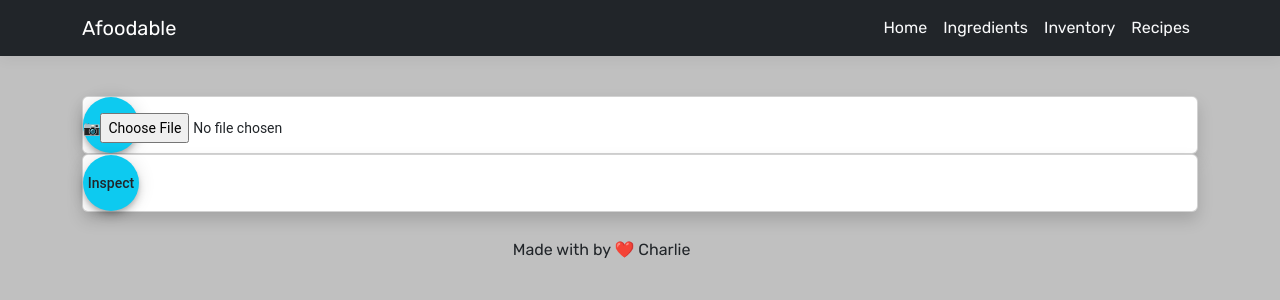
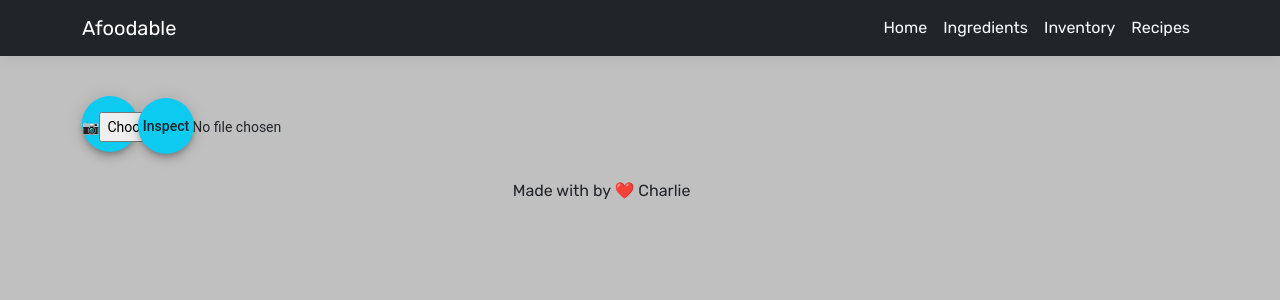
Before and after one commit to CharlieSaunders/Afoodable, an Angular app in the folder Client/: page /inventory in a window 1280 px wide. Shown: the top 300 px of the page. Built offline with nearby package versions, Linux system fonts and the light colour scheme.

Commit message:
Identifying items from shopping list

```diff
--- a/Client/src/app/inventory/inventory.component.html
+++ b/Client/src/app/inventory/inventory.component.html
@@ -1,16 +1,11 @@
 <br><br><br><br>
 
 <div class="card-wrapper">
-    <div class="card shadow">
-        <button mat-fab class="bg-info text-dark">
-          <label for="file-upload" >📷</label>
-          <input type="file" id="file-upload" (change)="onFileChanged($event)">
-        </button>
-    </div>
-    <div class="card shadow">
-      <button mat-fab class="bg-info text-dark" (click)="inspect()">Inspect
-      </button>
-  </div>
+  <button mat-fab class="bg-info text-dark">
+    <label for="file-upload" >📷</label>
+      <input type="file" id="file-upload" (change)="onFileChanged($event)">
+  </button>
+  <button mat-fab class="bg-info text-dark" (click)="inspect()">Inspect</button>
 </div>
 
 <div class="row" *ngIf="analysing">
@@ -21,6 +16,6 @@
 
 <div class="row" *ngIf="analysed">
   <pre>
-    <code id="analysedText">{{analysedText.data.text}}</code>
+    <code id="analysedText" *ngFor="let item of purchasedItems">{{item}}</code>
   </pre>
 </div>
--- a/Client/src/app/inventory/inventory.component.ts
+++ b/Client/src/app/inventory/inventory.component.ts
@@ -34,6 +34,7 @@ export class InventoryComponent implements OnInit {
   public analysing: boolean = false;
   public analysed: boolean = false;
   public analysedText!: Tesseract.RecognizeResult;
+  public purchasedItems!: Array<string>;
 
   constructor(private imageRecognitionService: ImageRecognitionService) { }
 
@@ -58,13 +59,21 @@ export class InventoryComponent implements OnInit {
     await worker.loadLanguage('eng');
     await worker.initialize('eng');
     this.analysedText = await worker.recognize(`../assets/images/temp/${this.file.name}`);
-    console.log(this.analysedText);
     this.analysed = true;
     await worker.terminate();
 
 
     this.imageRecognitionService.deleteReceipt().subscribe((data:any)=>{});
-    console.log(this.statuses)
+
+
+    this.purchasedItems = new Array<string>();
+    for(let i=0; i<this.analysedText.data.lines.length; i++){
+      let node = this.analysedText.data.lines[i].text;
+      if(node.includes("£")){
+
+      }
+    }
+
   }
 
   private updateStatuses(status: string, progress: number){
```
Also changed, not shown: Client/src/assets/testReceipt.jpeg (deleted), Client/src/assets/testReceipt.jpg (added).
